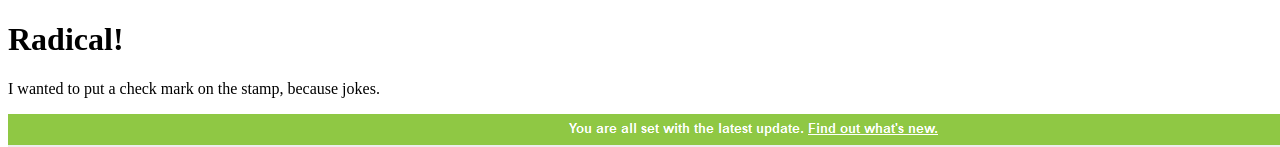
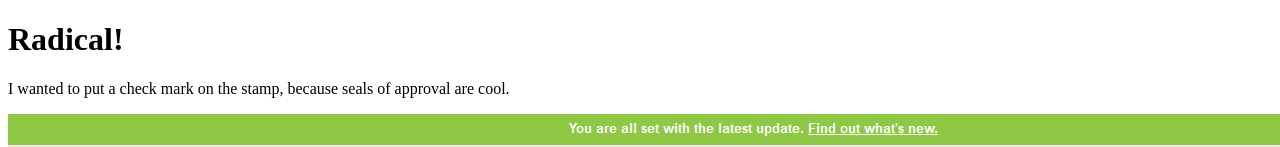
Before and after one commit to wrafab/cookj, a plain HTML site: page r1.html in a window 1280 px wide. Shown: the top 147 px of the page. Drawn offline with Linux system fonts and the light colour scheme.

Commit message:
Update r1.html

```diff
--- a/r1.html
+++ b/r1.html
@@ -6,7 +6,7 @@
 <body>
 
 <h1> Radical! </h1>
-<p> I wanted to put a check mark on the stamp, because jokes. </p>
+<p> I wanted to put a check mark on the stamp, because seals of approval are cool. </p>
 
 <img src="s1.PNG"/>
 
```
